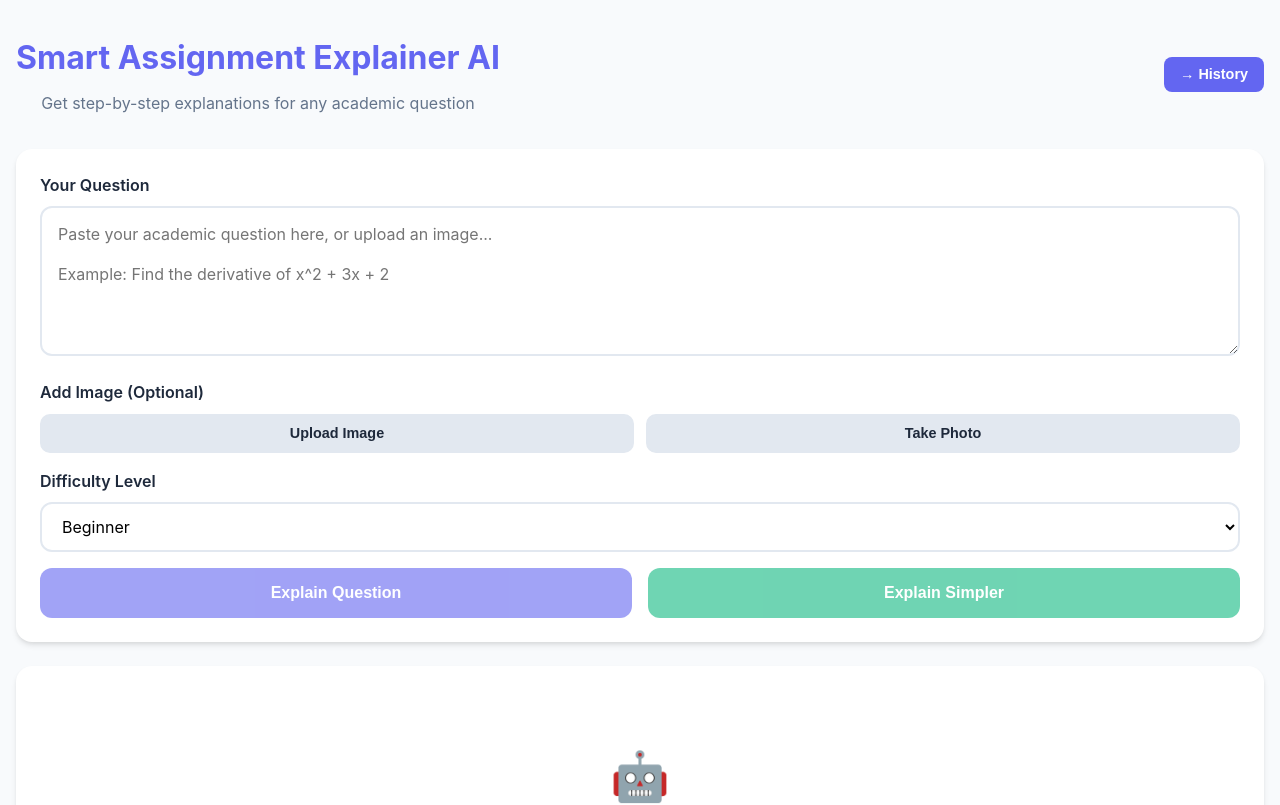
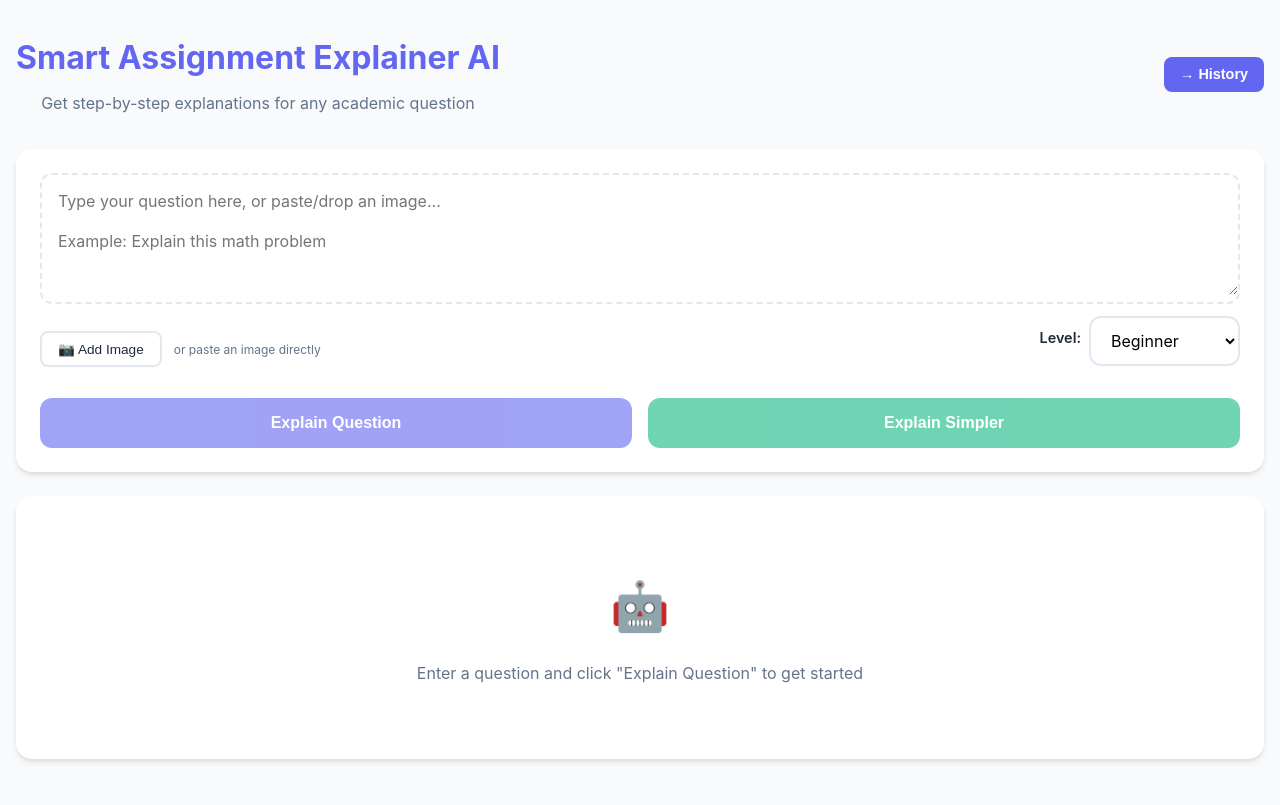
Before and after one commit to aasz253/Smart-Answers-Explainer-Ai, a React (Vite) app in the folder frontend/: page / in a window 1280 px wide. Shown: the top 805 px of the page. Built offline with nearby package versions, Linux system fonts and the light colour scheme.

Commit message:
Unified input design - text and images in one area

```diff
--- a/frontend/src/App.jsx
+++ b/frontend/src/App.jsx
@@ -1,4 +1,4 @@
-import React, { useState, useEffect } from 'react';
+import React, { useState, useEffect, useCallback } from 'react';
 import axios from 'axios';
 import InputForm from './components/InputForm';
 import OutputDisplay from './components/OutputDisplay';
@@ -23,7 +23,7 @@ function App() {
     }
   }, []);
 
-  const saveToHistory = (q, lvl, exp) => {
+  const saveToHistory = useCallback((q, lvl, exp) => {
     const newEntry = {
       id: Date.now(),
       question: q,
@@ -31,35 +31,57 @@ function App() {
       explanation: exp,
       timestamp: new Date().toLocaleString(),
     };
-    const updated = [newEntry, ...history].slice(0, 50);
-    setHistory(updated);
-    localStorage.setItem('explanationHistory', JSON.stringify(updated));
-  };
+    setHistory(prev => {
+      const updated = [newEntry, ...prev].slice(0, 50);
+      localStorage.setItem('explanationHistory', JSON.stringify(updated));
+      return updated;
+    });
+  }, []);
 
-  const handleExplain = async () => {
-    if (!question.trim() && !image) return;
+  const handleExplain = useCallback(async () => {
+    const currentQuestion = question.trim();
+    console.log('DEBUG - question:', currentQuestion);
+    console.log('DEBUG - image:', !!image, 'previewUrl:', !!previewUrl);
+
+    if (!currentQuestion && !previewUrl) {
+      alert('Please enter a question or upload an image');
+      return;
+    }
 
     setLoading(true);
+    setResponse('Generating explanation...');
+
     try {
-      const formData = new FormData();
-      formData.append('question', question);
-      formData.append('level', level);
-      formData.append('mode', 'normal');
-      if (image) {
-        formData.append('image', image);
+      const payload = {
+        question: currentQuestion,
+        level,
+        mode: 'normal'
+      };
+
+      if (previewUrl && image) {
+        payload.imageBase64 = previewUrl;
+        payload.imageType = image.type || 'image/jpeg';
       }
 
-      const res = await axios.post(`${API_URL}/explain`, formData, {
-        headers: { 'Content-Type': 'multipart/form-data' },
+      const res = await axios.post(`${API_URL}/explain`, payload, {
+        headers: { 'Content-Type': 'application/json' }
       });
+
       setResponse(res.data.explanation);
-      saveToHistory(question, level, res.data.explanation);
+      if (currentQuestion) {
+        saveToHistory(currentQuestion, level, res.data.explanation);
+      }
+
+      setQuestion('');
+      setImage(null);
+      setPreviewUrl(null);
     } catch (error) {
-      console.error('Error:', error);
-      setResponse('Sorry, there was an error generating the explanation. Please try again.');
+      console.error('Error:', error.response?.data);
+      const errorMsg = error.response?.data?.error || 'Sorry, there was an error generating the explanation. Please try again.';
+      setResponse(`Error: ${errorMsg}`);
     }
     setLoading(false);
-  };
+  }, [question, level, image, previewUrl, saveToHistory]);
 
   const handleSimplify = async () => {
     if (!response) return;
@@ -75,7 +97,8 @@ function App() {
       setResponse(res.data.explanation);
     } catch (error) {
       console.error('Error:', error);
-      setResponse('Sorry, there was an error simplifying the explanation. Please try again.');
+      const errorMsg = error.response?.data?.error || 'Sorry, there was an error simplifying the explanation. Please try again.';
+      setResponse(`Error: ${errorMsg}`);
     }
     setLoading(false);
   };
--- a/frontend/src/components/InputForm.jsx
+++ b/frontend/src/components/InputForm.jsx
@@ -1,12 +1,11 @@
-import React, { useRef, useState } from 'react';
+import React, { useRef, useCallback } from 'react';
 
 function InputForm({ question, setQuestion, level, setLevel, onExplain, onSimplify, loading, hasResponse, image, setImage, previewUrl, setPreviewUrl }) {
   const fileInputRef = useRef(null);
-  const cameraInputRef = useRef(null);
+  const textareaRef = useRef(null);
 
-  const handleImageUpload = (e) => {
-    const file = e.target.files[0];
-    if (file) {
+  const processImage = useCallback((file) => {
+    if (file && file.type.startsWith('image/')) {
       setImage(file);
       const reader = new FileReader();
       reader.onloadend = () => {
@@ -14,42 +13,77 @@ function InputForm({ question, setQuestion, level, setLevel, onExplain, onSimpli
       };
       reader.readAsDataURL(file);
     }
+  }, [setImage, setPreviewUrl]);
+
+  const handleImageUpload = (e) => {
+    const file = e.target.files[0];
+    if (file) {
+      processImage(file);
+    }
   };
 
-  const handleCameraCapture = (e) => {
-    const file = e.target.files[0];
+  const handlePaste = useCallback((e) => {
+    const items = e.clipboardData?.items;
+    if (items) {
+      for (const item of items) {
+        if (item.type.startsWith('image/')) {
+          const file = item.getAsFile();
           if (file) {
-      setImage(file);
-      const reader = new FileReader();
-      reader.onloadend = () => {
-        setPreviewUrl(reader.result);
-      };
-      reader.readAsDataURL(file);
+            e.preventDefault();
+            processImage(file);
+            return;
           }
+        }
+      }
+    }
+  }, [processImage]);
+
+  const handleDrop = useCallback((e) => {
+    e.preventDefault();
+    const file = e.dataTransfer?.files?.[0];
+    if (file && file.type.startsWith('image/')) {
+      processImage(file);
+    }
+  }, [processImage]);
+
+  const handleDragOver = (e) => {
+    e.preventDefault();
   };
 
   const removeImage = () => {
     setImage(null);
     setPreviewUrl(null);
     if (fileInputRef.current) fileInputRef.current.value = '';
-    if (cameraInputRef.current) cameraInputRef.current.value = '';
+  };
+
+  const insertImageInText = () => {
+    fileInputRef.current?.click();
   };
 
   return (
     <div className="input-form">
-      <div className="form-group">
-        <label htmlFor="question">Your Question</label>
+      <div
+        className="combined-input"
+        onPaste={handlePaste}
+        onDrop={handleDrop}
+        onDragOver={handleDragOver}
+      >
         <textarea
+          ref={textareaRef}
           id="question"
           value={question}
           onChange={(e) => setQuestion(e.target.value)}
-          placeholder="Paste your academic question here, or upload an image...&#10;&#10;Example: Find the derivative of x^2 + 3x + 2"
+          placeholder="Type your question here, or paste/drop an image...&#10;&#10;Example: Explain this math problem"
         />
+
+        {previewUrl && (
+          <div className="image-preview-inline">
+            <img src={previewUrl} alt="Attached" />
+            <button type="button" className="remove-image-inline" onClick={removeImage}>×</button>
+          </div>
+        )}
       </div>
 
-      <div className="image-upload-section">
-        <label>Add Image (Optional)</label>
-        <div className="image-buttons">
       <input
         type="file"
         ref={fileInputRef}
@@ -57,41 +91,23 @@ function InputForm({ question, setQuestion, level, setLevel, onExplain, onSimpli
         onChange={handleImageUpload}
         style={{ display: 'none' }}
       />
-          <input
-            type="file"
-            ref={cameraInputRef}
-            accept="image/*"
-            capture="environment"
-            onChange={handleCameraCapture}
-            style={{ display: 'none' }}
-          />
+
+      <div className="input-toolbar">
+        <div className="image-tools">
           <button
             type="button"
-            className="image-btn"
-            onClick={() => fileInputRef.current?.click()}
+            className="tool-btn"
+            onClick={insertImageInText}
             disabled={loading}
+            title="Upload Image"
           >
-            Upload Image
+            📷 Add Image
           </button>
-          <button
-            type="button"
-            className="image-btn"
-            onClick={() => cameraInputRef.current?.click()}
-            disabled={loading}
-          >
-            Take Photo
-          </button>
-        </div>
-        {previewUrl && (
-          <div className="image-preview">
-            <img src={previewUrl} alt="Preview" />
-            <button type="button" className="remove-image" onClick={removeImage}>×</button>
-          </div>
-        )}
+          <span className="tool-hint">or paste an image directly</span>
         </div>
 
-      <div className="form-group">
-        <label htmlFor="level">Difficulty Level</label>
+        <div className="form-group level-select">
+          <label htmlFor="level">Level:</label>
           <select
             id="level"
             value={level}
@@ -102,12 +118,13 @@ function InputForm({ question, setQuestion, level, setLevel, onExplain, onSimpli
             <option value="Advanced">Advanced</option>
           </select>
         </div>
+      </div>
 
       <div className="button-group">
         <button
           className="btn btn-primary"
           onClick={onExplain}
-          disabled={loading || (!question.trim() && !image)}
+          disabled={loading || (!question.trim() && !previewUrl)}
         >
           {loading ? 'Explaining...' : 'Explain Question'}
         </button>
--- a/frontend/src/index.css
+++ b/frontend/src/index.css
@@ -223,6 +223,322 @@ body {
   padding: 1.5rem;
   box-shadow: var(--shadow);
   margin-bottom: 1.5rem;
+}
+
+.combined-input {
+  position: relative;
+  border: 2px dashed var(--border);
+  border-radius: 12px;
+  transition: border-color 0.2s, box-shadow 0.2s;
+  overflow: hidden;
+}
+
+.combined-input:focus-within {
+  border-color: var(--primary);
+  box-shadow: 0 0 0 3px rgba(99, 102, 241, 0.1);
+}
+
+.combined-input textarea {
+  width: 100%;
+  padding: 1rem;
+  border: none;
+  border-radius: 0;
+  font-size: 1rem;
+  font-family: inherit;
+  resize: vertical;
+  min-height: 120px;
+  background: transparent;
+}
+
+.combined-input textarea:focus {
+  outline: none;
+}
+
+.image-preview-inline {
+  position: relative;
+  padding: 0 1rem 1rem;
+}
+
+.image-preview-inline img {
+  max-width: 200px;
+  max-height: 150px;
+  border-radius: 8px;
+  border: 1px solid var(--border);
+  display: block;
+}
+
+.remove-image-inline {
+  position: absolute;
+  top: 8px;
+  left: 8px;
+  width: 24px;
+  height: 24px;
+  border: none;
+  border-radius: 50%;
+  background: rgba(239, 68, 68, 0.9);
+  color: white;
+  font-size: 1rem;
+  cursor: pointer;
+  display: flex;
+  align-items: center;
+  justify-content: center;
+}
+
+.remove-image-inline:hover {
+  background: #dc2626;
+}
+
+.input-toolbar {
+  display: flex;
+  justify-content: space-between;
+  align-items: center;
+  margin-top: 0.75rem;
+  flex-wrap: wrap;
+  gap: 0.75rem;
+}
+
+.image-tools {
+  display: flex;
+  align-items: center;
+  gap: 0.75rem;
+}
+
+.tool-btn {
+  padding: 0.5rem 1rem;
+  background: var(--card-bg);
+  border: 2px solid var(--border);
+  border-radius: 8px;
+  font-size: 0.85rem;
+  cursor: pointer;
+  transition: all 0.2s;
+  color: var(--text-primary);
+}
+
+.tool-btn:hover:not(:disabled) {
+  border-color: var(--primary);
+  background: rgba(99, 102, 241, 0.05);
+}
+
+.tool-hint {
+  font-size: 0.75rem;
+  color: var(--text-secondary);
+}
+
+.level-select {
+  display: flex;
+  align-items: center;
+  gap: 0.5rem;
+  margin: 0;
+}
+
+.level-select label {
+  font-size: 0.9rem;
+  font-weight: 600;
+  color: var(--text-primary);
+  margin: 0;
+}
+
+.level-select select {
+  padding: 0.5rem 0.75rem;
+  border: 2px solid var(--border);
+  border-radius: 8px;
+  font-size: 0.9rem;
+  background: var(--card-bg);
+  cursor: pointer;
+}
+
+.level-select select:focus {
+  outline: none;
+  border-color: var(--primary);
+}
+
+.form-group {
+  margin-bottom: 1rem;
+}
+
+.form-group label {
+  display: block;
+  font-weight: 600;
+  margin-bottom: 0.5rem;
+  color: var(--text-primary);
+}
+
+.form-group textarea {
+  width: 100%;
+  padding: 1rem;
+  border: 2px solid var(--border);
+  border-radius: 12px;
+  font-size: 1rem;
+  font-family: inherit;
+  resize: vertical;
+  min-height: 150px;
+  transition: border-color 0.2s, box-shadow 0.2s;
+}
+
+.form-group textarea:focus {
+  outline: none;
+  border-color: var(--primary);
+  box-shadow: 0 0 0 3px rgba(99, 102, 241, 0.1);
+}
+
+.form-group select {
+  width: 100%;
+  padding: 0.75rem 1rem;
+  border: 2px solid var(--border);
+  border-radius: 12px;
+  font-size: 1rem;
+  font-family: inherit;
+  background: var(--card-bg);
+  cursor: pointer;
+  transition: border-color 0.2s;
+}
+
+.form-group select:focus {
+  outline: none;
+  border-color: var(--primary);
+}
+
+.button-group {
+  display: flex;
+  gap: 1rem;
+  flex-wrap: wrap;
+  margin-top: 1rem;
+}
+
+.btn {
+  flex: 1;
+  min-width: 200px;
+  padding: 1rem 1.5rem;
+  border: none;
+  border-radius: 12px;
+  font-size: 1rem;
+  font-weight: 600;
+  cursor: pointer;
+  transition: all 0.2s;
+  display: flex;
+  align-items: center;
+  justify-content: center;
+  gap: 0.5rem;
+}
+
+.btn-primary {
+  background: var(--primary);
+  color: white;
+}
+
+.btn-primary:hover:not(:disabled) {
+  background: var(--primary-hover);
+  transform: translateY(-2px);
+  box-shadow: var(--shadow-lg);
+}
+
+.btn-secondary {
+  background: var(--secondary);
+  color: white;
+}
+
+.btn-secondary:hover:not(:disabled) {
+  background: var(--secondary-hover);
+  transform: translateY(-2px);
+  box-shadow: var(--shadow-lg);
+}
+
+.btn:disabled {
+  opacity: 0.6;
+  cursor: not-allowed;
+}
+
+.output-display {
+  background: var(--card-bg);
+  border-radius: 16px;
+  padding: 1.5rem;
+  box-shadow: var(--shadow);
+}
+
+.output-header {
+  display: flex;
+  justify-content: space-between;
+  align-items: center;
+  margin-bottom: 1rem;
+  padding-bottom: 1rem;
+  border-bottom: 1px solid var(--border);
+}
+
+.output-header h2 {
+  font-size: 1.25rem;
+  color: var(--text-primary);
+}
+
+.copy-btn {
+  padding: 0.5rem 1rem;
+  background: var(--border);
+  border: none;
+  border-radius: 8px;
+  font-size: 0.875rem;
+  cursor: pointer;
+  transition: all 0.2s;
+}
+
+.copy-btn:hover {
+  background: var(--text-secondary);
+  color: white;
+}
+
+.explanation-content {
+  line-height: 1.8;
+}
+
+.explanation-content h3 {
+  color: var(--primary);
+  margin-top: 1.25rem;
+  margin-bottom: 0.5rem;
+  font-size: 1.1rem;
+}
+
+.explanation-content h3:first-child {
+  margin-top: 0;
+}
+
+.explanation-content p {
+  margin-bottom: 0.5rem;
+  color: var(--text-secondary);
+}
+
+.loading {
+  display: flex;
+  flex-direction: column;
+  align-items: center;
+  justify-content: center;
+  padding: 3rem;
+}
+
+.spinner {
+  width: 50px;
+  height: 50px;
+  border: 4px solid var(--border);
+  border-top-color: var(--primary);
+  border-radius: 50%;
+  animation: spin 1s linear infinite;
+}
+
+@keyframes spin {
+  to { transform: rotate(360deg); }
+}
+
+.loading p {
+  margin-top: 1rem;
+  color: var(--text-secondary);
+}
+
+.placeholder {
+  text-align: center;
+  padding: 3rem;
+  color: var(--text-secondary);
+}
+
+.placeholder-icon {
+  font-size: 3rem;
+  margin-bottom: 1rem;
 }
 
 .form-group {
```
Also changed, not shown: 1 other file (tests, documents, lock files or other folders). Lines whose indentation alone changed are shown as unchanged.
